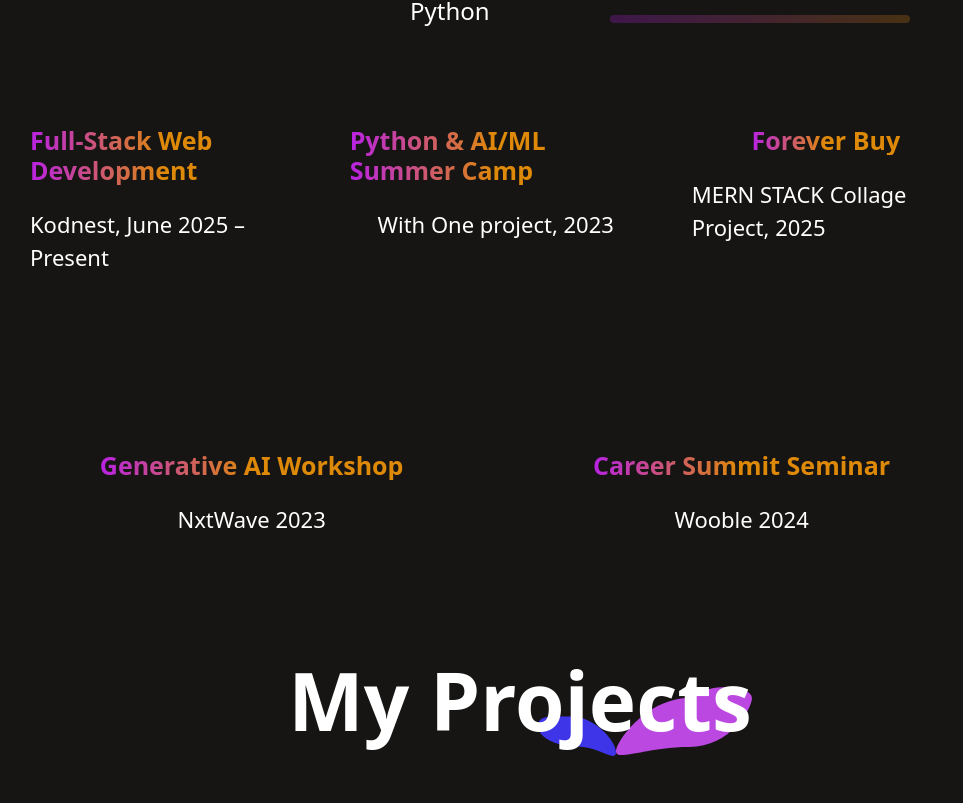
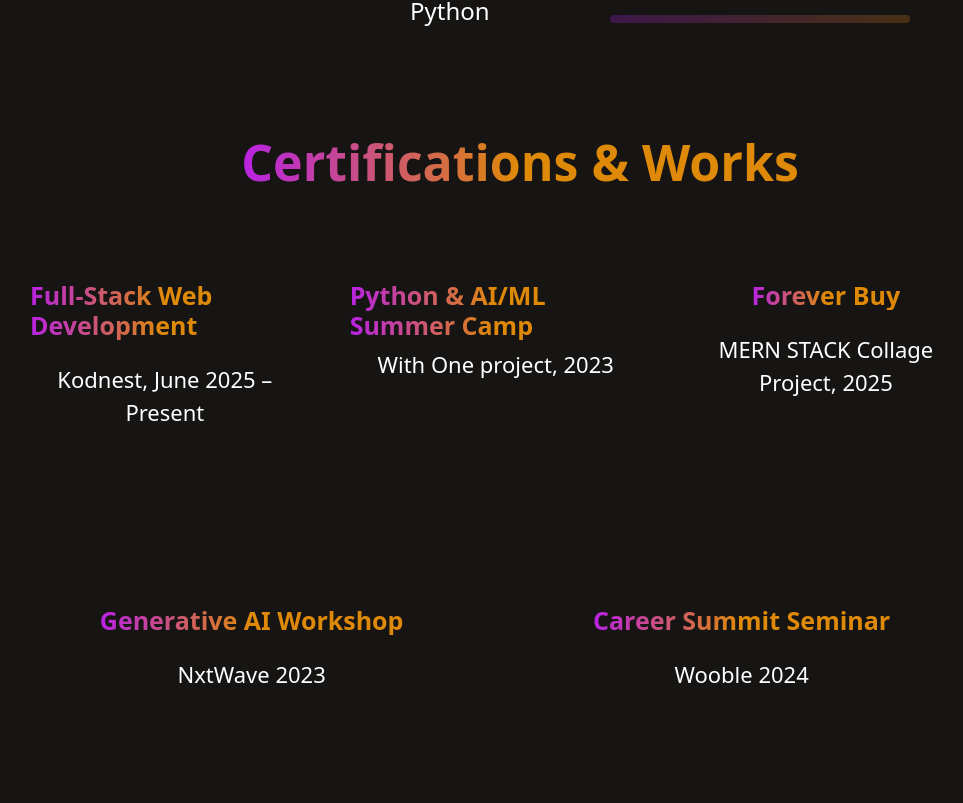
Before and after one commit to PuspanjaliPuhan/Portfolio, a React (Vite) app: page / in a window 1280 px wide. Shown: the part 1997-2800 px from the top of the page, without its empty margins (120-1083 px from the left). Built offline with nearby package versions, Linux system fonts and the light colour scheme; the HTML template or start-up script is replaced by a standard one.

Commit message:
update commits

```diff
--- a/src/Components/About.css
+++ b/src/Components/About.css
@@ -77,6 +77,16 @@
     background: linear-gradient(264deg, #DF8908 -5.09%, #B415FF 106.28%);
 }
 
+.certificate {
+    font-size: 50px;
+    font-weight: 700;
+    background: linear-gradient(270deg, #DF8908 50.41%, #B415FF 106.28%);
+    -webkit-background-clip: text;
+    background-clip: text;
+    -webkit-text-fill-color: transparent;
+}
+
+
 .about-achievements {
     display: flex;
     width: 100%;
@@ -92,6 +102,7 @@
     margin-right: 50px;
     transition: 0.5s;
 }
+
 
 /* .about-achievement:hover {
     border: 2px solid #B415FF;
@@ -111,6 +122,14 @@
 .about-achievement p {
     font-size: 22px;
     font-weight: 500;
+    color: white;
+    text-align: center;
+
+}
+
+.about-achievement a {
+    text-decoration: none;
+
 }
 
 .about-skill:hover {
--- a/src/Components/About.jsx
+++ b/src/Components/About.jsx
@@ -4,7 +4,7 @@ import './About.css'
 // import theme_pattern from ''
 import logo_img from '../assets/logo.svg'
 import profile_img from '../assets/lusi.png'
-
+import Py_ml from '../assets/Python-ML.pdf'
 export default function About() {
     return (
         <div className='about'>
@@ -32,6 +32,8 @@ export default function About() {
                     </div>
                 </div>
             </div>
+
+            <div className='certificate'> Certifications & Works </div>
             <div className="about-achievements">
                 <div className="about-achievement">
                     <h1>Full-Stack Web Development</h1>
@@ -39,8 +41,10 @@ export default function About() {
                 </div>
                 <hr />
                 <div className="about-achievement">
-                    <h1>Python & AI/ML Summer Camp</h1>
-                    <p>With One project, 2023</p>
+                    <a href={Py_ml}>
+                        <h1>Python & AI/ML Summer Camp</h1>
+                        <p>With One project, 2023</p>
+                    </a>
                 </div>
                 <hr />
                 <div className="about-achievement">
--- a/src/Components/Contact.css
+++ b/src/Components/Contact.css
@@ -26,7 +26,10 @@
 
 .contact-section {
     display: flex;
+    justify-content: space-between;
     gap: 150px;
+    height: 700px;
+    /* flex-wrap: wrap; */
 }
 
 .contact-left {
@@ -69,10 +72,11 @@
 }
 
 .contact-right {
+    /* width: 10px; */
     display: flex;
     flex-direction: column;
     align-items: start;
-    gap: 30px;
+    gap: 20px;
     /* justify-content: center; */
 }
 
@@ -85,6 +89,7 @@
 .contact-right input {
     border: none;
     width: 700px;
+    /* max-width: 700px; */
     height: 78px;
     padding-left: 20px;
     border-radius: 4px;
@@ -110,8 +115,8 @@
     color: white;
     border-radius: 50px;
     background: linear-gradient(260deg, #DF8908 -5.09%, #B415FF 106.28%);
-    font-size: 22px;
-    padding: 20px 60px;
+    font-size: 20px;
+    padding: 15px 45px;
     margin-bottom: 50px;
     cursor: pointer;
     transition: 0.3s;
--- a/src/Components/Footer.jsx
+++ b/src/Components/Footer.jsx
@@ -9,7 +9,7 @@ const Footer = () => {
             <div className="footer-top">
                 <div className="footer-top-left">
                     <img src={footer_logo} alt="" />
-                    <p>I am a Frontend developer from, India fresher and gained skills and knowledge in this field</p>
+                    <p>I am a Frontend developer from, India fresher and gained skills and knowledge in this field, Ready to explore Tech era. </p>
                 </div>
                 <div className="footer-top-right">
                     <div className="footer-email-input">
```
Also changed, not shown: 1 other file (tests, documents, lock files or other folders).
